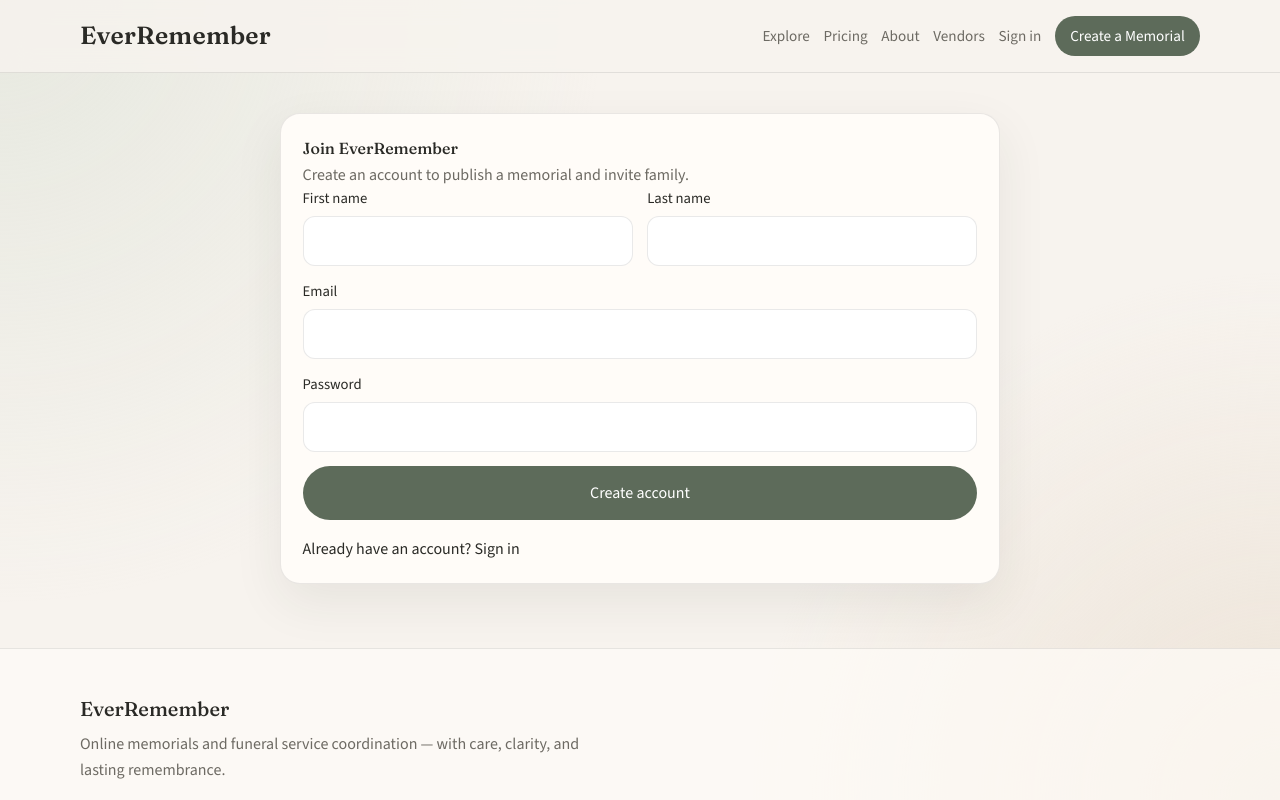
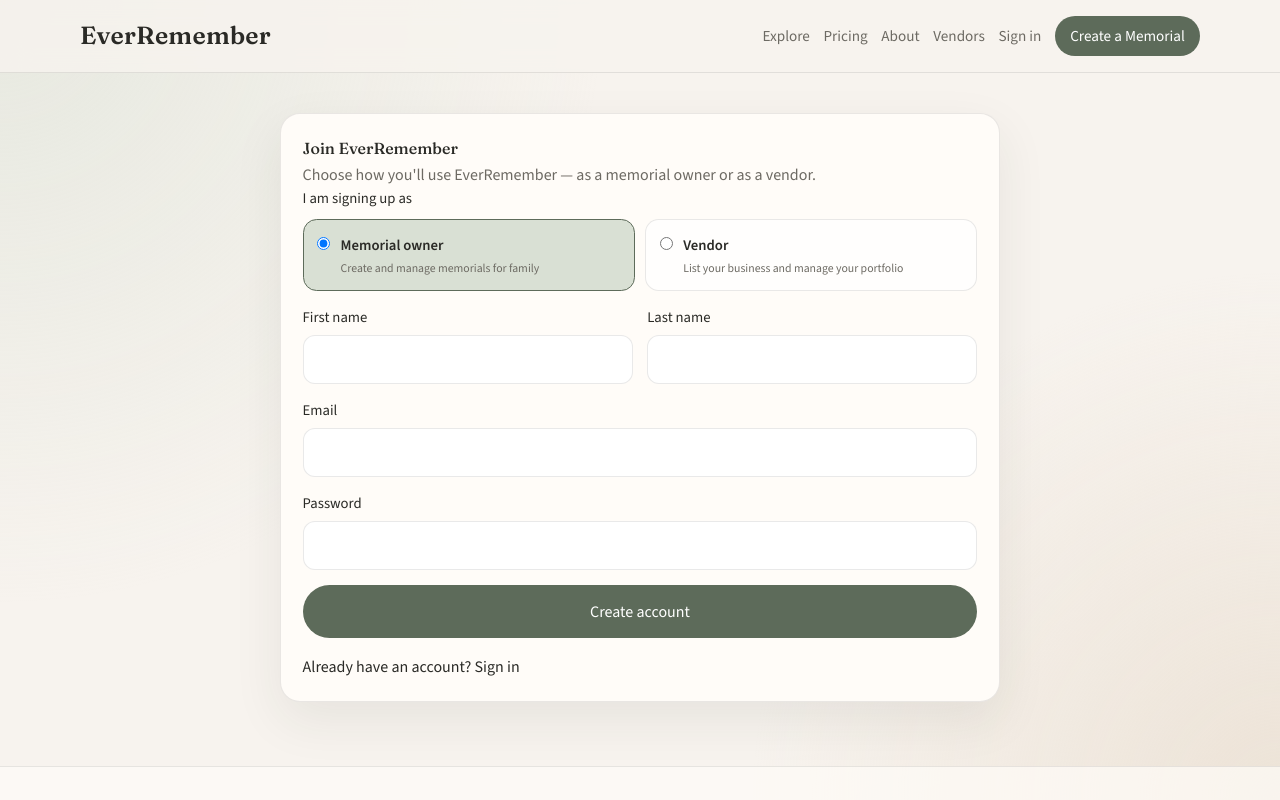
Before and after one commit to dfemo/memorial-web, a Next.js app: page /sign-up in a window 1280 px wide. Shown: the top 800 px of the page. Built offline with nearby package versions, Linux system fonts and the light colour scheme; no server answers.

Commit message:
- vendor sign in

```diff
--- a/src/app/api/session/login/route.ts
+++ b/src/app/api/session/login/route.ts
@@ -1,7 +1,5 @@
 import { NextResponse } from "next/server";
 import {
-  ACCESS_COOKIE,
-  REFRESH_COOKIE,
   apiBase,
   applySessionCookies,
   clearSessionCookies,
@@ -12,7 +10,7 @@ export async function POST(request: Request) {
   const email = String(form.get("email") || "").trim();
   const password = String(form.get("password") || "");
   const next = String(form.get("next") || "/dashboard");
-  const safeNext = next.startsWith("/") ? next : "/dashboard";
+  const requestedNext = next.startsWith("/") ? next : "/dashboard";
 
   try {
     let res: Response;
@@ -32,22 +30,30 @@ export async function POST(request: Request) {
       refreshToken?: string;
       error?: string;
       message?: string;
+      user?: { accountType?: string };
     };
 
     if (!res.ok || !data.accessToken || !data.refreshToken) {
       throw new Error(data.error || data.message || `Sign-in failed (${res.status})`);
     }
 
+    const isVendor = (data.user?.accountType || "OWNER").toUpperCase() === "VENDOR";
+    const safeNext =
+      isVendor && (requestedNext === "/dashboard" || requestedNext === "/create")
+        ? "/dashboard/vendor"
+        : !isVendor && requestedNext.startsWith("/dashboard/vendor")
+          ? "/dashboard"
+          : requestedNext;
+
     const response = NextResponse.redirect(new URL(safeNext, request.url), 303);
     applySessionCookies(response, request, data.accessToken, data.refreshToken);
-    // Prevent caches from storing authenticated landing pages.
     response.headers.set("Cache-Control", "no-store, no-cache, must-revalidate");
     return response;
   } catch (err) {
     const message = err instanceof Error ? err.message : "Sign-in failed";
     const response = NextResponse.redirect(
       new URL(
-        `/sign-in?error=${encodeURIComponent(message)}&next=${encodeURIComponent(safeNext)}`,
+        `/sign-in?error=${encodeURIComponent(message)}&next=${encodeURIComponent(requestedNext)}`,
         request.url,
       ),
       303,
--- a/src/app/api/session/register/route.ts
+++ b/src/app/api/session/register/route.ts
@@ -3,14 +3,27 @@ import { apiBase, applySessionCookies, clearSessionCookies } from "@/lib/api-v1"
 
 export async function POST(request: Request) {
   const form = await request.formData();
+  const accountTypeRaw = String(form.get("accountType") || "OWNER").trim().toUpperCase();
+  const accountType = accountTypeRaw === "VENDOR" ? "VENDOR" : "OWNER";
   const body = {
     firstName: String(form.get("firstName") || ""),
     lastName: String(form.get("lastName") || ""),
     email: String(form.get("email") || "").trim(),
     password: String(form.get("password") || ""),
+    accountType,
   };
-  const next = String(form.get("next") || "/create");
-  const safeNext = next.startsWith("/") ? next : "/create";
+  const requestedNext = String(form.get("next") || "");
+  const defaultNext = accountType === "VENDOR" ? "/dashboard/vendor" : "/create";
+  const next = requestedNext.startsWith("/") ? requestedNext : defaultNext;
+  // Owners shouldn't land on vendor workspace by accident; vendors shouldn't land on /create.
+  const safeNext =
+    accountType === "VENDOR"
+      ? next === "/create" || next === "/dashboard"
+        ? "/dashboard/vendor"
+        : next
+      : next.startsWith("/dashboard/vendor")
+        ? "/create"
+        : next;
 
   try {
     let res: Response;
@@ -42,8 +55,12 @@ export async function POST(request: Request) {
     return response;
   } catch (err) {
     const message = err instanceof Error ? err.message : "Sign-up failed";
+    const asParam = accountType === "VENDOR" ? "&as=vendor" : "";
     const response = NextResponse.redirect(
-      new URL(`/sign-up?error=${encodeURIComponent(message)}`, request.url),
+      new URL(
+        `/sign-up?error=${encodeURIComponent(message)}&next=${encodeURIComponent(safeNext)}${asParam}`,
+        request.url,
+      ),
       303,
     );
     clearSessionCookies(response, request);
--- a/src/app/globals.css
+++ b/src/app/globals.css
@@ -210,6 +210,60 @@ a { color: inherit; text-decoration: none; }
 
 .form-stack { display: grid; gap: 0.9rem; }
 
+.account-type-field {
+  border: 0;
+  margin: 0;
+  padding: 0;
+}
+
+.account-type-field legend {
+  font-size: 0.92rem;
+  margin-bottom: 0.55rem;
+}
+
+.account-type-grid {
+  display: grid;
+  gap: 0.65rem;
+  grid-template-columns: 1fr 1fr;
+}
+
+.account-type-option {
+  display: grid;
+  grid-template-columns: auto 1fr;
+  gap: 0.65rem;
+  align-items: start;
+  border: 1px solid var(--line);
+  border-radius: 0.85rem;
+  padding: 0.85rem;
+  background: rgba(255, 255, 255, 0.72);
+  cursor: pointer;
+}
+
+.account-type-option:has(input:checked) {
+  border-color: var(--accent);
+  background: var(--accent-soft);
+}
+
+.account-type-option input {
+  width: auto;
+  margin-top: 0.2rem;
+}
+
+.account-type-option strong {
+  display: block;
+}
+
+.account-type-option small {
+  display: block;
+  color: var(--muted);
+  margin-top: 0.2rem;
+  line-height: 1.35;
+}
+
+@media (max-width: 560px) {
+  .account-type-grid { grid-template-columns: 1fr; }
+}
+
 label { display: grid; gap: 0.35rem; font-size: 0.92rem; }
 
 input, textarea, select {
--- a/src/app/sign-in/page.tsx
+++ b/src/app/sign-in/page.tsx
@@ -15,7 +15,9 @@ export default async function SignInPage({
     <div className="auth-shell">
       <div className="soft-card">
         <h1 style={{ fontFamily: "var(--font-display)", marginTop: 0 }}>Welcome back</h1>
-        <p style={{ color: "var(--muted)" }}>Sign in to create and manage memorials.</p>
+        <p style={{ color: "var(--muted)" }}>
+          Sign in as a memorial owner or vendor.
+        </p>
         {sp.error && (
           <p
             role="alert"
@@ -52,7 +54,10 @@ export default async function SignInPage({
           </button>
         </form>
         <p style={{ marginTop: "1rem" }}>
-          New here? <Link href="/sign-up">Create an account</Link>
+          New here?{" "}
+          <Link href={`/sign-up?next=${encodeURIComponent(next)}`}>Create an account</Link>
+          {" · "}
+          <Link href="/sign-up?as=vendor">Sign up as vendor</Link>
         </p>
       </div>
     </div>
--- a/src/app/sign-up/page.tsx
+++ b/src/app/sign-up/page.tsx
@@ -6,17 +6,24 @@ export const dynamic = "force-dynamic";
 export default async function SignUpPage({
   searchParams,
 }: {
-  searchParams: Promise<{ error?: string; next?: string }>;
+  searchParams: Promise<{ error?: string; next?: string; as?: string }>;
 }) {
   const sp = await searchParams;
-  const next = sp.next && sp.next.startsWith("/") ? sp.next : "/create";
+  const asVendor = sp.as === "vendor";
+  const next =
+    sp.next && sp.next.startsWith("/")
+      ? sp.next
+      : asVendor
+        ? "/dashboard/vendor"
+        : "/create";
+  const accountType = asVendor ? "VENDOR" : "OWNER";
 
   return (
     <div className="auth-shell">
       <div className="soft-card">
         <h1 style={{ fontFamily: "var(--font-display)", marginTop: 0 }}>Join EverRemember</h1>
         <p style={{ color: "var(--muted)" }}>
-          Create an account to publish a memorial and invite family.
+          Choose how you&apos;ll use EverRemember — as a memorial owner or as a vendor.
         </p>
         {sp.error && (
           <p
@@ -34,6 +41,37 @@ export default async function SignUpPage({
         )}
         <form className="form-stack" action="/api/session/register" method="post">
           <input type="hidden" name="next" value={next} />
+          <fieldset className="account-type-field">
+            <legend>I am signing up as</legend>
+            <div className="account-type-grid">
+              <label className="account-type-option">
+                <input
+                  type="radio"
+                  name="accountType"
+                  value="OWNER"
+                  defaultChecked={accountType === "OWNER"}
+                  required
+                />
+                <span>
+                  <strong>Memorial owner</strong>
+                  <small>Create and manage memorials for family</small>
+                </span>
+              </label>
+              <label className="account-type-option">
+                <input
+                  type="radio"
+                  name="accountType"
+                  value="VENDOR"
+                  defaultChecked={accountType === "VENDOR"}
+                  required
+                />
+                <span>
+                  <strong>Vendor</strong>
+                  <small>List your business and manage your portfolio</small>
+                </span>
+              </label>
+            </div>
+          </fieldset>
           <div style={{ display: "grid", gap: "0.9rem", gridTemplateColumns: "1fr 1fr" }}>
             <label>
               First name
@@ -63,7 +101,8 @@ export default async function SignUpPage({
           </button>
         </form>
         <p style={{ marginTop: "1rem" }}>
-          Already have an account? <Link href="/sign-in">Sign in</Link>
+          Already have an account?{" "}
+          <Link href={`/sign-in?next=${encodeURIComponent(next)}`}>Sign in</Link>
         </p>
       </div>
     </div>
--- a/src/app/vendors/page.tsx
+++ b/src/app/vendors/page.tsx
@@ -30,9 +30,14 @@ export default async function VendorsPage() {
               </Link>
             </>
           ) : (
-            <Link href="/sign-in?next=/dashboard/vendor" className="btn btn-solid">
-              Sign in to register as a vendor
-            </Link>
+            <>
+              <Link href="/sign-up?as=vendor" className="btn btn-solid">
+                Sign up as a vendor
+              </Link>{" "}
+              <Link href="/sign-in?next=/dashboard/vendor" className="btn btn-outline">
+                Vendor sign in
+              </Link>
+            </>
           )}
         </p>
         {apiDown && (
```
